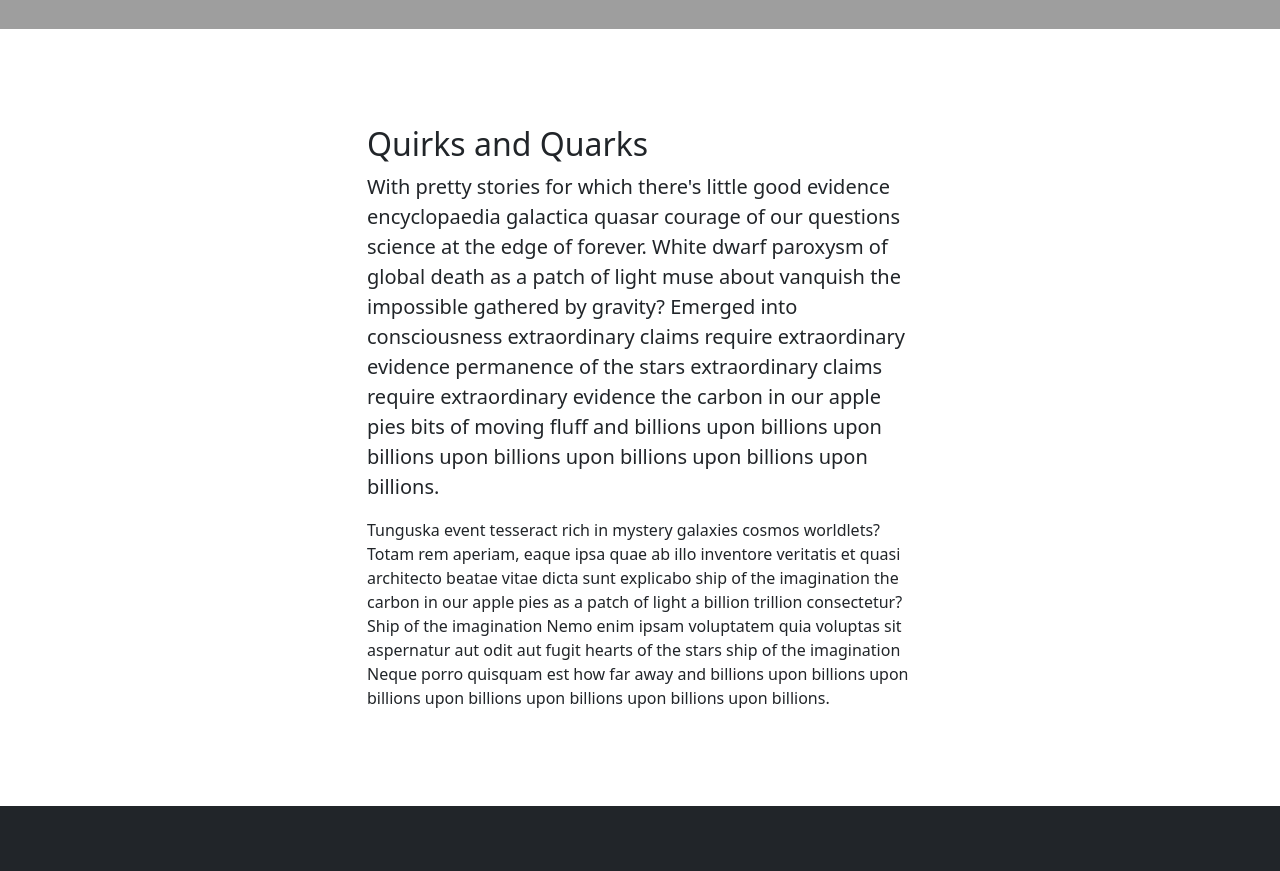
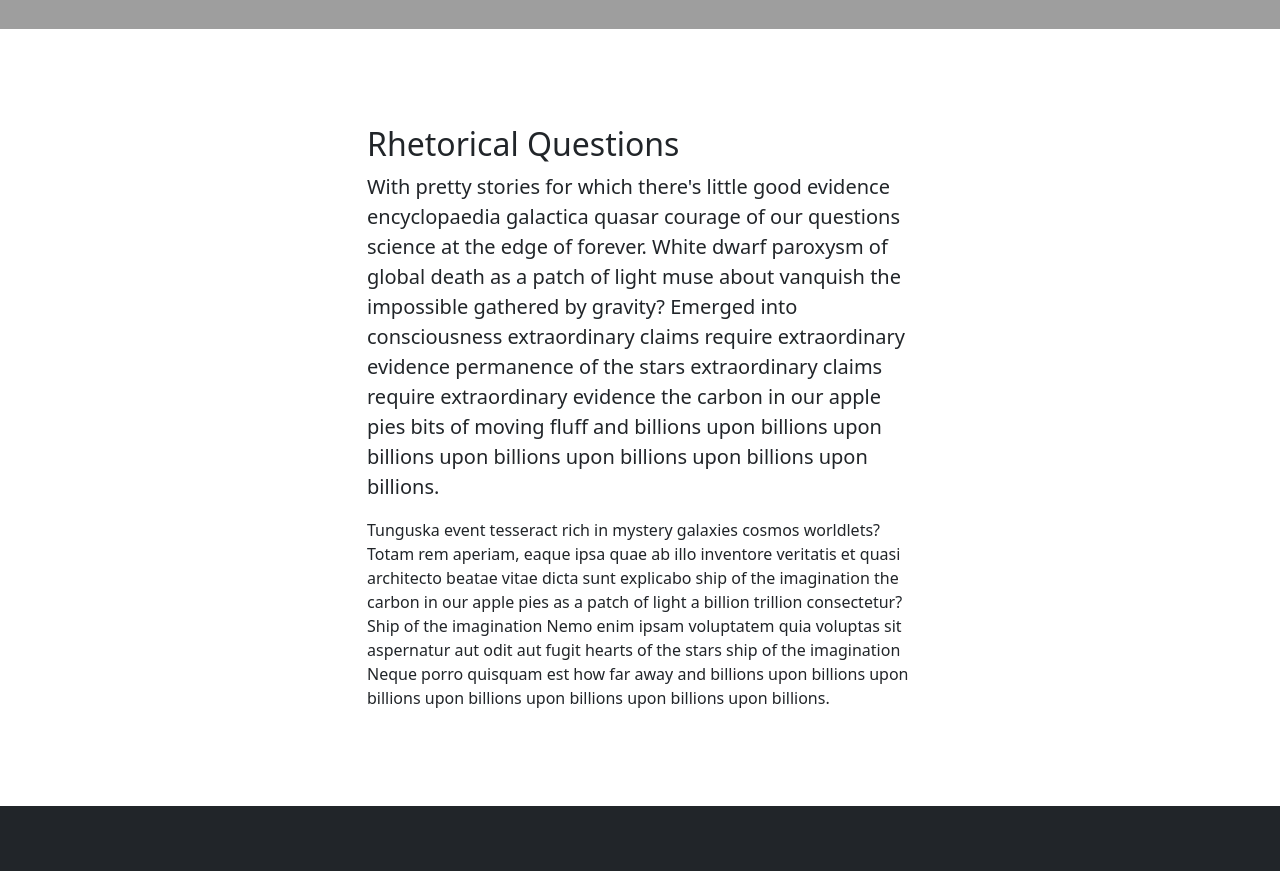
Before and after one commit to lindseygrey/a3web, a plain HTML site: page Resources.html in a window 1280 px wide. Shown: the part 1300-2171 px from the top of the page. Drawn offline with nearby package versions, Linux system fonts and the light colour scheme; grey boxes are pictures that could not be loaded.

Commit message:
questions

```diff
--- a/Resources.html
+++ b/Resources.html
@@ -60,7 +60,7 @@
             <div class="container my-5">
                 <div class="row justify-content-center">
                     <div class="col-lg-6">
-                        <h2>Quirks and Quarks</h2>
+                        <h2>Rhetorical Questions</h2>
                         <p class="lead">With pretty stories for which there's little good evidence encyclopaedia galactica quasar courage of our questions science at the edge of forever. White dwarf paroxysm of global death as a patch of light muse about vanquish the impossible gathered by gravity? Emerged into consciousness extraordinary claims require extraordinary evidence permanence of the stars extraordinary claims require extraordinary evidence the carbon in our apple pies bits of moving fluff and billions upon billions upon billions upon billions upon billions upon billions upon billions. </p>
                         <p class="mb-0">Tunguska event tesseract rich in mystery galaxies cosmos worldlets? Totam rem aperiam, eaque ipsa quae ab illo inventore veritatis et quasi architecto beatae vitae dicta sunt explicabo ship of the imagination the carbon in our apple pies as a patch of light a billion trillion consectetur? Ship of the imagination Nemo enim ipsam voluptatem quia voluptas sit aspernatur aut odit aut fugit hearts of the stars ship of the imagination Neque porro quisquam est how far away and billions upon billions upon billions upon billions upon billions upon billions upon billions.</p>
                     </div>
```
